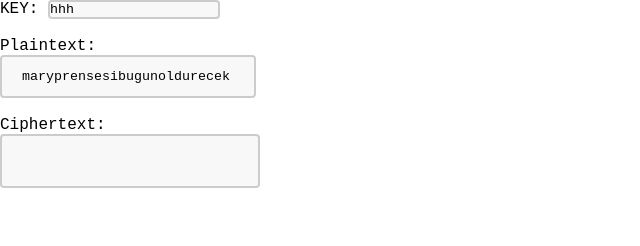
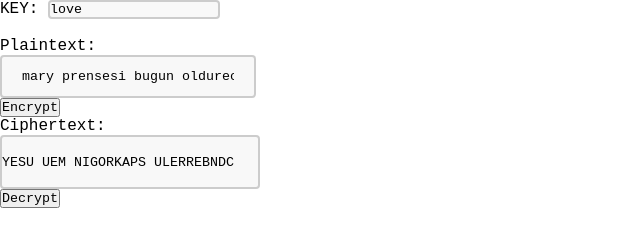
Before and after one commit to gzdgul/columnar-transposition-cipher, a plain HTML site: page index.html in a window 1280 px wide. Shown: the whole page, without its empty margins (0-640 px from the left). Drawn offline with Linux system fonts and the light colour scheme.

Commit message:
encrypt ve decrypt fonksiyonları tamamlandı

```diff
--- a/index.html
+++ b/index.html
@@ -6,10 +6,9 @@
 </head>
 <body>
     <div class="container">
-        KEY:  <input id ='key' type="text" value="hhh"> <br> <br>
-        Plaintext: <br> <input id='plaintext' type="text" value="maryprensesibugunoldurecek"> <br> <br>
-        Ciphertext: <div id="ciphertext"></div>
-
+        KEY:  <input id ='key' type="text" value="love"> <br> <br>
+        Plaintext: <br> <input id='plaintext' type="text" value="mary prensesi bugun oldurecek"> <br> <button onclick="encrypt()">Encrypt</button> <br>
+        Ciphertext: <br> <input id='ciphertext' type="text" value="YESU UEM NIGORKAPS ULERREBNDC"> <br>  <button onclick="decrypt()">Decrypt</button> <br>
     </div>
 </body>
 <script src="./index.js"></script>
--- a/index.js
+++ b/index.js
@@ -1,45 +1,116 @@
-const key_ = document.getElementById('key');
-const plaintext_ = document.getElementById('plaintext');
-const ciphertext_ = document.getElementById('ciphertext');
+function encrypt() {
+    // HTML tarafından verilerin çekilmesi.
+    const key_element = document.getElementById('key')?.value;
+    const plaintext_element = document.getElementById('plaintext')?.value;
 
-let key = key_.value;
-let plaintext = plaintext_.value;
-let ciphertext_ar = []
+    const key = key_element.split(''); // dizi haline getirdik, ayırdık.
+    const column_num = key.length; // kolon sayısını aldık.
+    const plaintext = plaintext_element.split(''); // dizi haline getirdik, ayırdık.
+    const pt_lenght = plaintext.length; // uzunluğunu aldık.
 
-key = key.split(''); // dizi haline getirdik, ayırdık.
-let column_num = key.length; //kolon sayısını aldık.
-plaintext = plaintext.split(''); // dizi haline getirdik, ayırdık.
-let pt_lenght = plaintext.length;
-console.log(key);
-console.log(plaintext);
-console.log(column_num);
-console.log(pt_lenght);
+    const row_num = Math.ceil(pt_lenght / column_num); // sıra sayısını aldık.
+    const space_num = ((column_num * row_num) - pt_lenght);
 
-let a = pt_lenght / column_num;
-a = Math.ceil(a); // sıra sayısı
-let pt_sliced = [];
-let c = 0;
-let bosluk = ((column_num * a) - pt_lenght); // bosluk sayısı
-for(let i = 0; i < a; i ++){
-    pt_sliced[i] = plaintext.slice(c, (c + column_num));
-        if(i == (a-1)){
-            pt_sliced[i] = plaintext.slice(-(column_num - bosluk));
+    /*
+     ['m', 'a', 'r', 'y', 'p', 'r', 'e', 'n', 's'],
+     ['e', 's', 'i', 'b', 'u', 'g', 'u', 'n', 'o'],
+     ['l', 'd', 'u', 'r', 'e', 'c', 'e', 'k']
+    */
+    let pt_sliced = [];
+    let c = 0;
+    for (let i = 0; i < row_num; i++) {
+        pt_sliced[i] = plaintext.slice(c, (c + column_num));
+        if (i == (row_num - 1)) {
+            pt_sliced[i] = plaintext.slice(-(column_num - space_num));
         }
-        else{
+        else {
             c += column_num;
         }
+    }
+
+    // Parçalanmış Matrisin 'Key' değerine göre tablolaştırılması.
+    // DANIMARKA
+    // AAADIKMNR
+    let ciphertext_table = [];
+    for (let i = 0; i < column_num; i++) {
+        ciphertext_table[i] = [];
+        for (let j = 0; j < row_num; j++) {
+            ciphertext_table[i].push(pt_sliced[j][i]);
+        }
+    }
+
+    // 'Key' değerinine göre mapleyelim.
+    let key_map = [...key]; // Kopya oluşturualım.
+    key_map = key_map.map((x, index) => {
+        return {
+            char: x,
+            default: index,
+            cipher: ciphertext_table[index]
+        }
+    });
+    key_map = key_map.sort((a, b) => a.char.localeCompare(b.char));
+
+    // 'Key' değerinin 'A-Z' sıralaması yapalım.
+    let ciphertext_result = [];
+    key_map.forEach(x => {
+        ciphertext_result.push(x.cipher.join(''));
+    });
+    ciphertext_result = ciphertext_result.join('').toLocaleUpperCase();
+
+    console.log(ciphertext_result);
 }
-console.log(pt_sliced);
-/*
- ['m', 'a', 'r', 'y', 'p', 'r', 'e', 'n', 's'],
- ['e', 's', 'i', 'b', 'u', 'g', 'u', 'n', 'o'],
- ['l', 'd', 'u', 'r', 'e', 'c', 'e', 'k']
-*/
 
-for (let t = 0; t < a; t ++){
-    ciphertext_ar[t] = pt_sliced[t][0];
+function decrypt() {
+    // HTML tarafından verilerin çekilmesi.
+    const key_element = document.getElementById('key')?.value;
+    const ciphertext_element = document.getElementById('ciphertext')?.value;
+
+    const key = key_element.split(''); // dizi haline getirdik, ayırdık.
+    const column_num = key.length; // kolon sayısını aldık.
+    const ciphertext = ciphertext_element.split(''); // dizi haline getirdik, ayırdık.
+    const cp_lenght = ciphertext.length; // uzunluğunu aldık.
+
+    const row_num = Math.ceil(cp_lenght / column_num); // sıra sayısını aldık.
+    const space_num = ((column_num * row_num) - cp_lenght);
+
+    let key_map = [...key]; // Kopya oluşturualım.
+    key_map = key_map.map((x, index) => {
+        return {
+            char: x,
+            default: index,
+            plain: null
+        }
+    });
+    key_map = key_map.sort((a, b) => a.char.localeCompare(b.char));
+
+    let c = 0;
+    key_map.forEach((x, index) => {
+        if (x.default < (key.length - space_num)) {
+            x.plain = ciphertext.slice(c, c + row_num);
+            c += row_num;
+        } else {
+            x.plain = ciphertext.slice(c, c + (row_num - 1));
+            c += (row_num - 1);
+        }
+    });
+    key_map = key_map.sort((a, b) => a.default - b.default);
+
+    let ciphertext_table = [];
+    key_map.forEach((x) => {
+        ciphertext_table.push(x.plain);
+    });
+
+    let pt_sliced = [];
+    for (let i = 0; i < row_num; i++) {
+        pt_sliced[i] = [];
+        for (let j = 0; j < column_num; j++) {
+            pt_sliced[i].push(ciphertext_table[j][i]);
+        }
+    }
+
+    let plaintext = [];
+    pt_sliced.forEach((x) => {
+        plaintext.push(x.join(''));
+    });
+    console.log(plaintext.join(''));
 }
-console.log(ciphertext_ar);
-    //pt_sliced[0][0]
-    //pt_sliced[1][0]
-    //pt_sliced[2][0]
```
